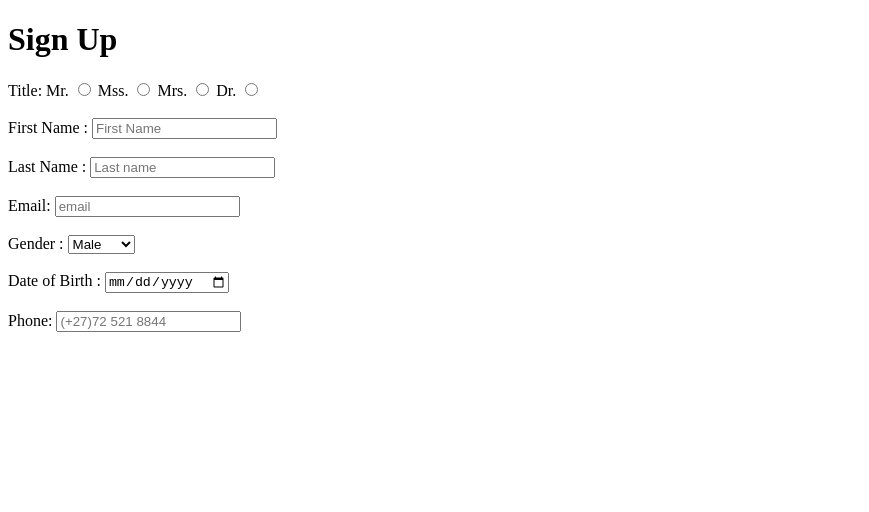
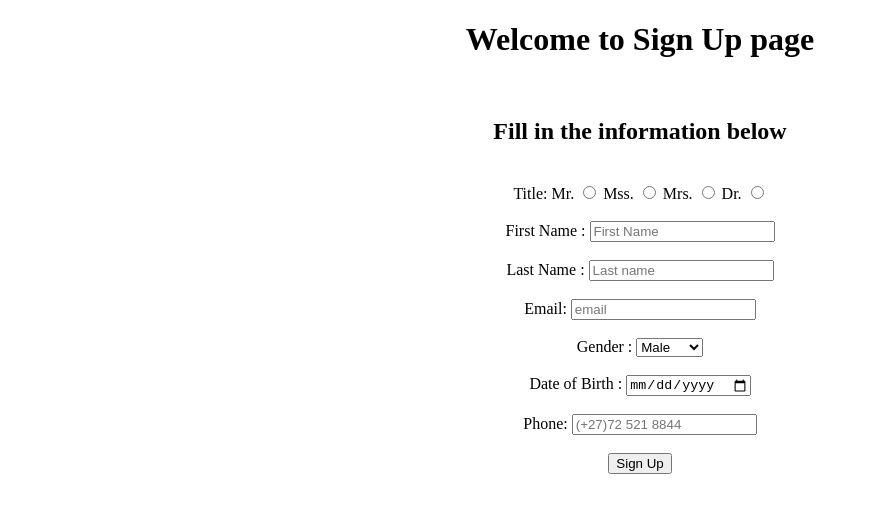
Before and after one commit to SacramentoBaka/HTML_First_Project, a plain HTML site: page index.html in a window 1280 px wide. Shown: the whole page, without its empty margins (0-869 px from the left). Drawn offline with Linux system fonts and the light colour scheme.

Commit message:
Complete sign up form

```diff
--- a/index.html
+++ b/index.html
@@ -5,8 +5,11 @@
     <meta name="viewport" content="width=device-width, initial-scale=1.0" />
     <title>My First Website</title>
   </head>
-  <body>
-    <h1>Sign Up</h1>
+  <body style="text-align: center">
+    <h1>Welcome to Sign Up page</h1>
+    <br />
+    <h2>Fill in the information below</h2>
+    <br />
     <form>
       <div>
         <label for="title">Title:</label>
@@ -67,5 +70,9 @@
         />
       </div>
     </form>
+    <br />
+    <a href="https://www.google.com" target="_blank">
+      <button>Sign Up</button>
+    </a>
   </body>
 </html>
```
